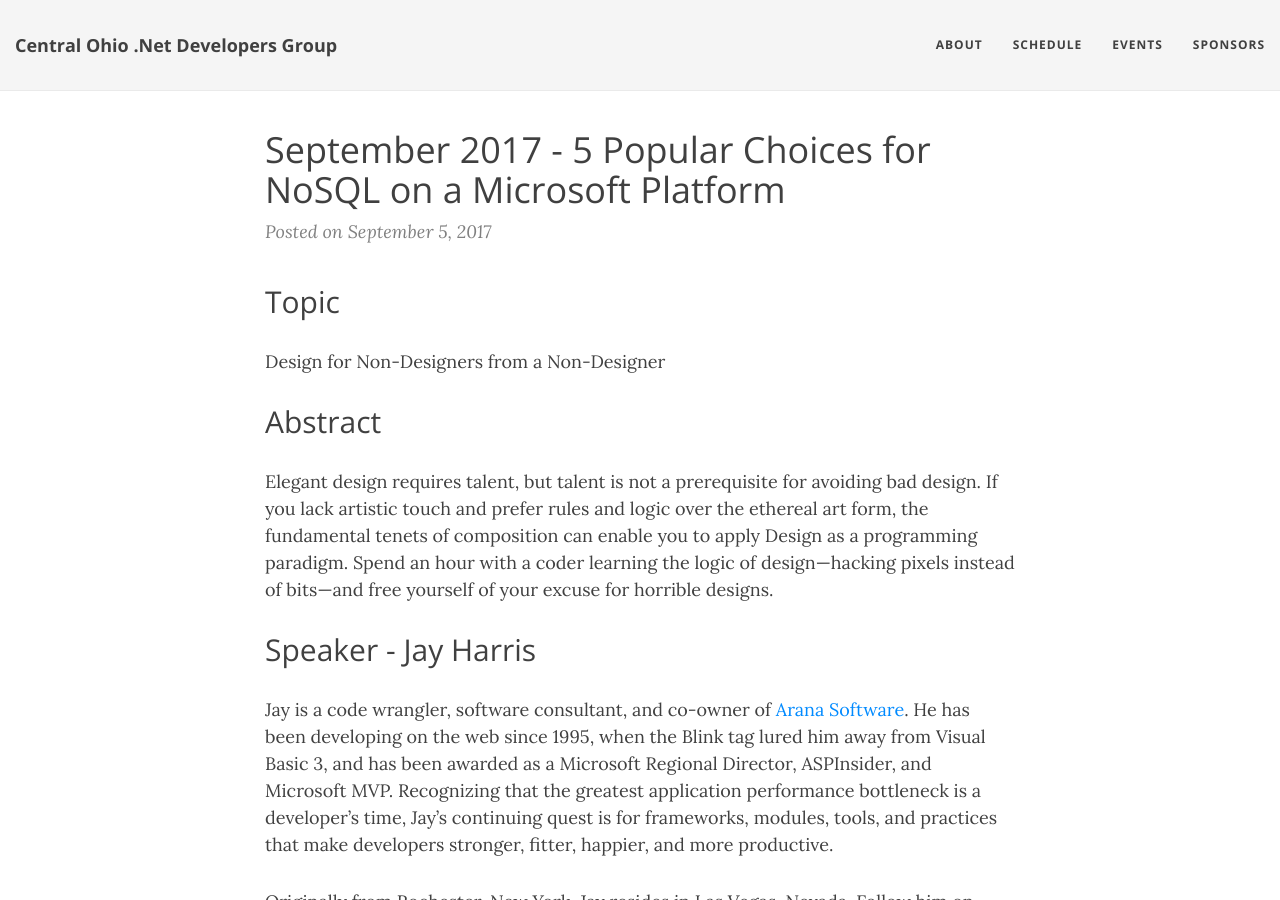
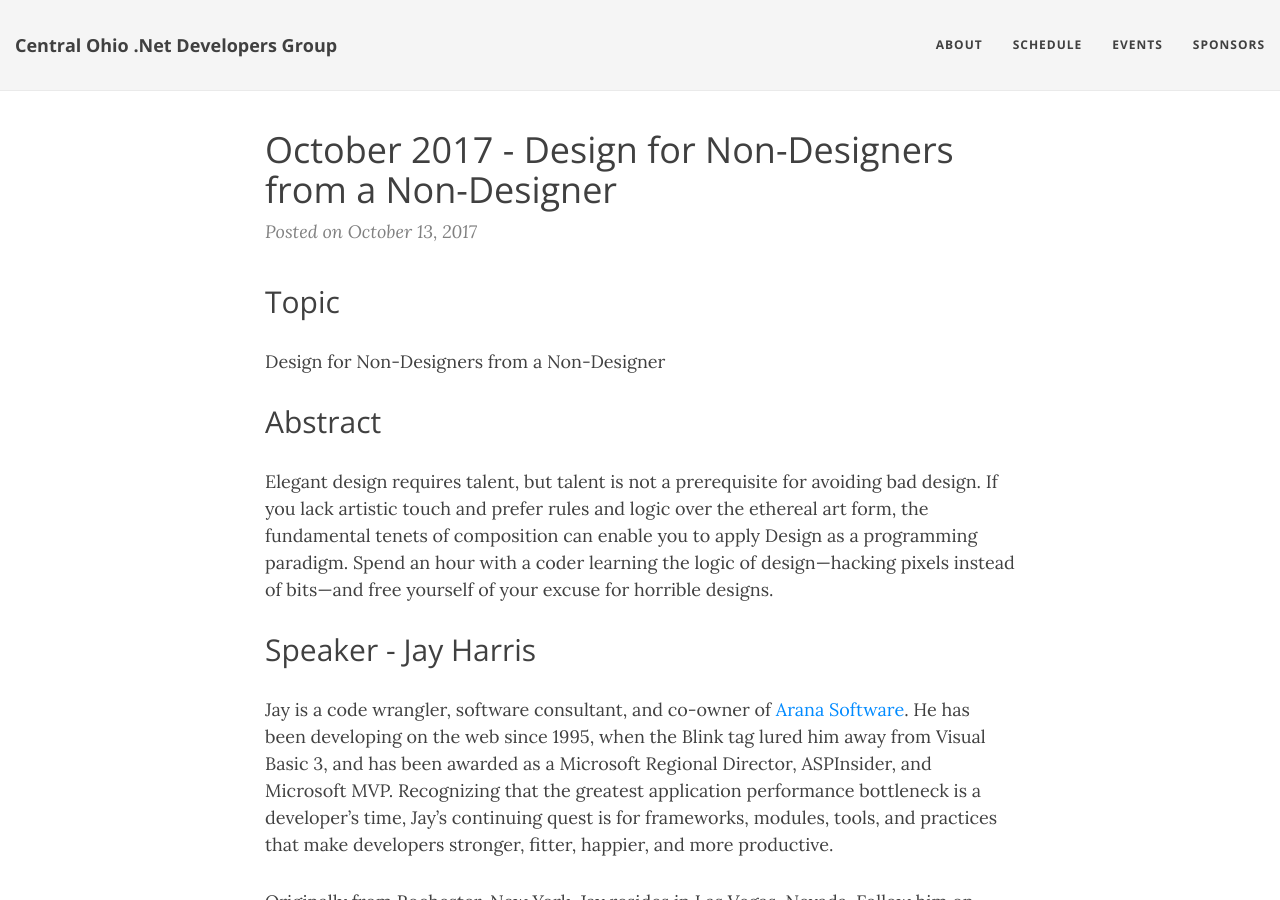
Before and after one commit to condg/condg.github.io, a Jekyll site: the page built from _posts/2017-10-05-october-2017-jay-harris.md, in a window 1280 px wide and 900 px high. Built offline with Jekyll 4.4.1, drawn with Linux system fonts in a browser that asks for light colours; comment, search, counter and statistics services are not loaded.

Commit message:
fixed the title and date

```diff
--- a/_posts/2017-10-05-october-2017-jay-harris.md
+++ b/_posts/2017-10-05-october-2017-jay-harris.md
@@ -1,6 +1,6 @@
 ---
-title: "September 2017 - 5 Popular Choices for NoSQL on a Microsoft Platform"
-date: 2017-09-05
+title: "October 2017 - Design for Non-Designers from a Non-Designer"
+date: 2017-10-13
 layout: post
 ---
 
```
